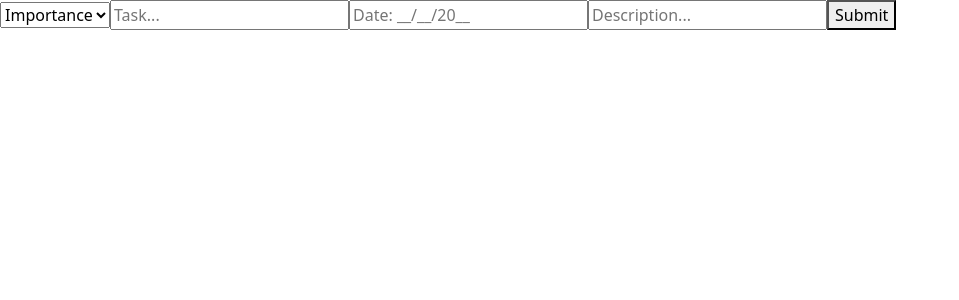
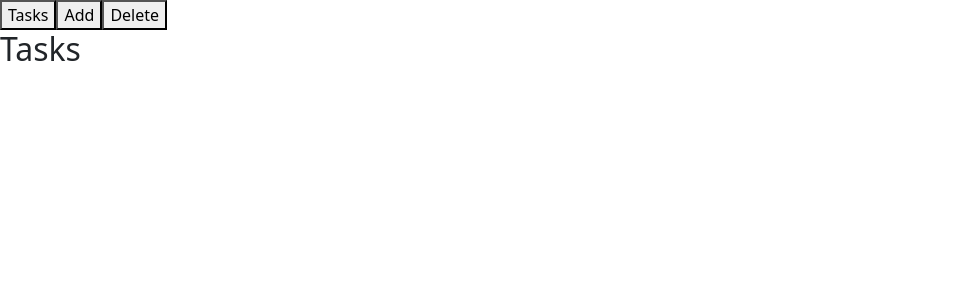
Before and after one commit to ionutprodea/tasker, a React (Vite) app: page / in a window 1280 px wide. Shown: the top 300 px of the page, without its empty margins (0-959 px from the left). Built offline with nearby package versions, Linux system fonts and the light colour scheme.

Commit message:
Added NavBar functionality, test 1

```diff
--- a/src/App.tsx
+++ b/src/App.tsx
@@ -1,13 +1,21 @@
+import { useState } from "react";
 import AddTask from "./components/AddTask";
-//import DeleteTask from "./components/DeleteTask";
-//import ShowTasks from "./components/ShowTasks";
+import DeleteTask from "./components/DeleteTask";
+import ShowTasks from "./components/ShowTasks";
+import NavBar from "./components/NavBar";
 
 function App() {
+  const [selectedMenu, setSelectedMenu] = useState({
+    task: true,
+    add: false,
+    delete: false,
+  });
   return (
     <>
-      <AddTask />
-      {/* <ShowTasks />
-      <DeleteTask /> */}
+      <NavBar onSelectedMenu={setSelectedMenu} />
+      {selectedMenu.task && <ShowTasks />}
+      {selectedMenu.add && <AddTask />}
+      {selectedMenu.delete && <DeleteTask />}
     </>
   );
 }
--- a/src/components/AddTask.tsx
+++ b/src/components/AddTask.tsx
@@ -45,6 +45,7 @@ const AddTask = () => {
 
   return (
     <>
+      <h2>Add Tasks</h2>
       <form onSubmit={handleSubmit(onSubmit)}>
         <select {...register("importance")} name="importance" id="importance">
           <option value="">Importance</option>
--- a/src/components/DeleteTask.tsx
+++ b/src/components/DeleteTask.tsx
@@ -21,6 +21,7 @@ const DeleteTask = () => {
 
   return (
     <div>
+      <h2>Delete Tasks</h2>
       <ul>
         {tasks.map((task) => (
           <li key={task.date + task.task}>
--- a/src/components/NavBar.tsx
+++ b/src/components/NavBar.tsx
@@ -1,5 +1,51 @@
-const NavBar = () => {
-  return <></>;
+import { useState } from "react";
+
+export interface Menu {
+  task: boolean;
+  add: boolean;
+  delete: boolean;
+}
+
+interface Props {
+  onSelectedMenu: (selectedMenu: Menu) => void;
+}
+
+const NavBar = ({ onSelectedMenu }: Props) => {
+  const [selectedMenu, setSelectedMenu] = useState<Menu>({
+    task: true,
+    add: false,
+    delete: false,
+  });
+  return (
+    <>
+      <div>
+        <button
+          onClick={() => {
+            setSelectedMenu({ task: true, add: false, delete: false });
+            onSelectedMenu(selectedMenu);
+          }}
+        >
+          Tasks
+        </button>
+        <button
+          onClick={() => {
+            setSelectedMenu({ task: false, add: true, delete: false });
+            onSelectedMenu(selectedMenu);
+          }}
+        >
+          Add
+        </button>
+        <button
+          onClick={() => {
+            setSelectedMenu({ task: false, add: false, delete: true });
+            onSelectedMenu(selectedMenu);
+          }}
+        >
+          Delete
+        </button>
+      </div>
+    </>
+  );
 };
 
 export default NavBar;
--- a/src/components/ShowTasks.tsx
+++ b/src/components/ShowTasks.tsx
@@ -11,6 +11,7 @@ const ShowTasks = () => {
 
   return (
     <div>
+      <h2>Tasks</h2>
       <ul>
         {tasks.map((task) => (
           <li key={task.date + task.task}>
```
